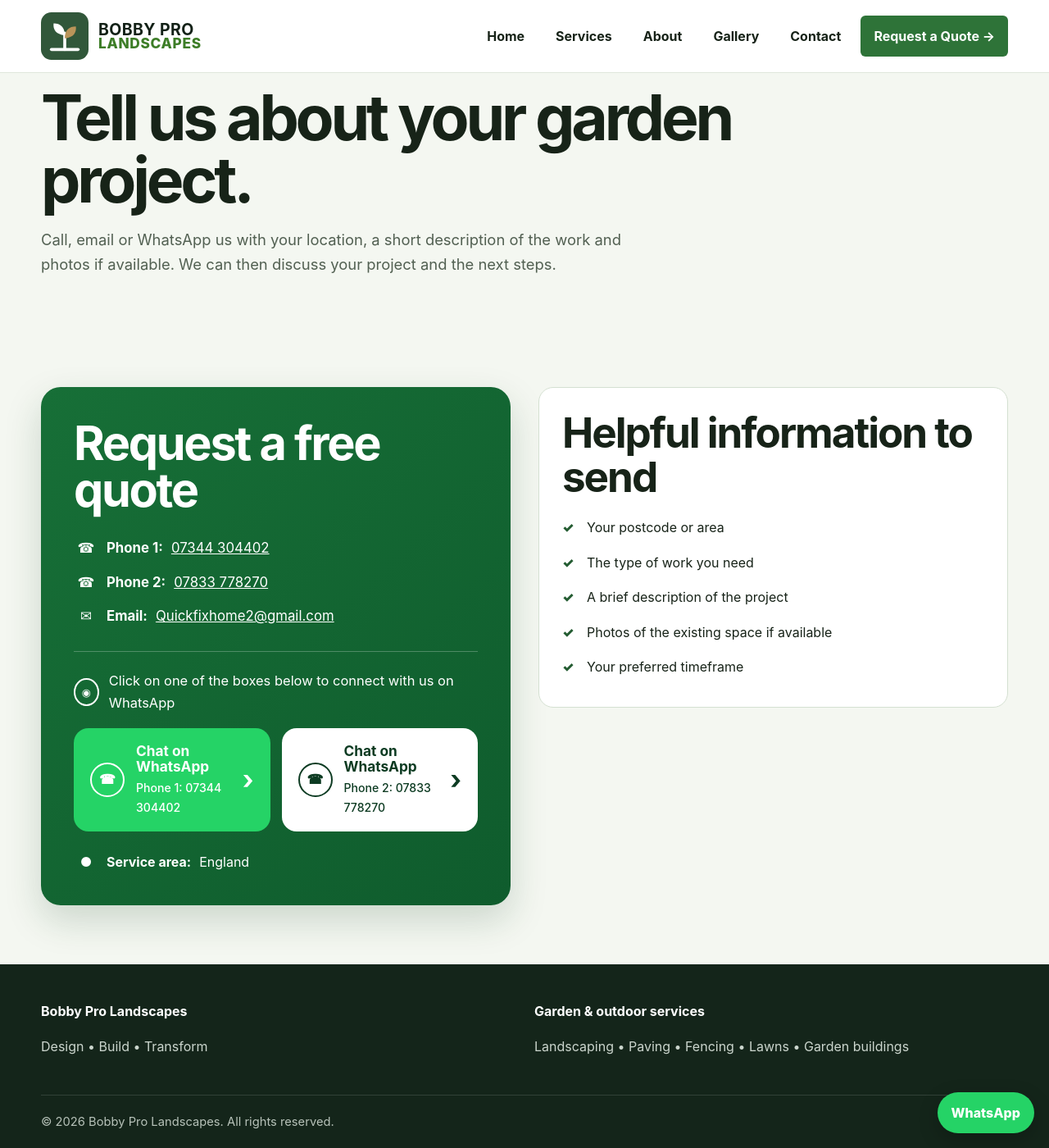
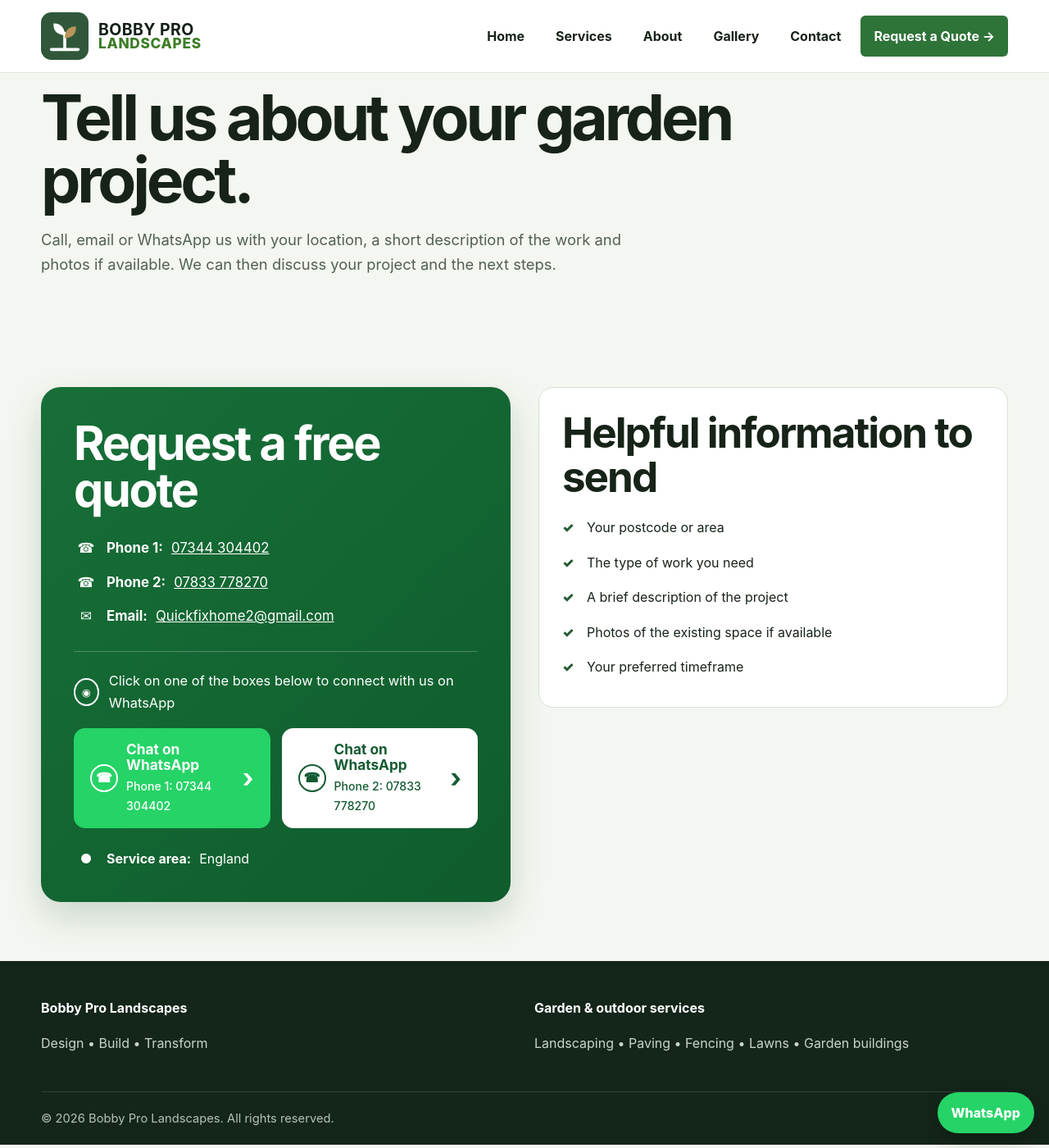
Before and after one commit to arsalanbobby/Bobby-Pro-Landscapes, a Jekyll site: the page built from contact.md, in a window 1280 px wide and 1400 px high, scrolled down 99 px. Shown: the whole window at 82% size. Built offline with Jekyll 4.4.1, drawn with Linux system fonts in a browser that asks for light colours.

Commit message:
Fix visible WhatsApp contact buttons

```diff
--- a/assets/css/style.css
+++ b/assets/css/style.css
@@ -448,3 +448,44 @@ a{color:inherit}
   .contact-box-modern{padding:28px 22px}
   .whatsapp-choice-grid{grid-template-columns:1fr}
 }
+
+
+/* Ensure WhatsApp choices render as clear buttons on the contact page */
+.contact-box-modern .whatsapp-choice-grid{
+  display:grid!important;
+  grid-template-columns:repeat(2,minmax(0,1fr))!important;
+  gap:14px!important;
+  margin-top:14px!important;
+}
+.contact-box-modern a.whatsapp-choice{
+  display:flex!important;
+  align-items:center!important;
+  justify-content:center!important;
+  gap:10px!important;
+  min-height:72px!important;
+  padding:14px 18px!important;
+  border-radius:14px!important;
+  text-decoration:none!important;
+  box-sizing:border-box!important;
+}
+.contact-box-modern a.whatsapp-choice.primary{
+  background:#25D366!important;
+  color:#fff!important;
+  border:2px solid #25D366!important;
+}
+.contact-box-modern a.whatsapp-choice.secondary{
+  background:#fff!important;
+  color:#145b32!important;
+  border:2px solid #fff!important;
+}
+.contact-box-modern a.whatsapp-choice .wa-mark{
+  width:34px!important;
+  height:34px!important;
+  flex:0 0 34px!important;
+}
+.contact-box-modern a.whatsapp-choice .wa-arrow{
+  margin-left:auto!important;
+}
+@media(max-width:820px){
+  .contact-box-modern .whatsapp-choice-grid{grid-template-columns:1fr!important}
+}
```
